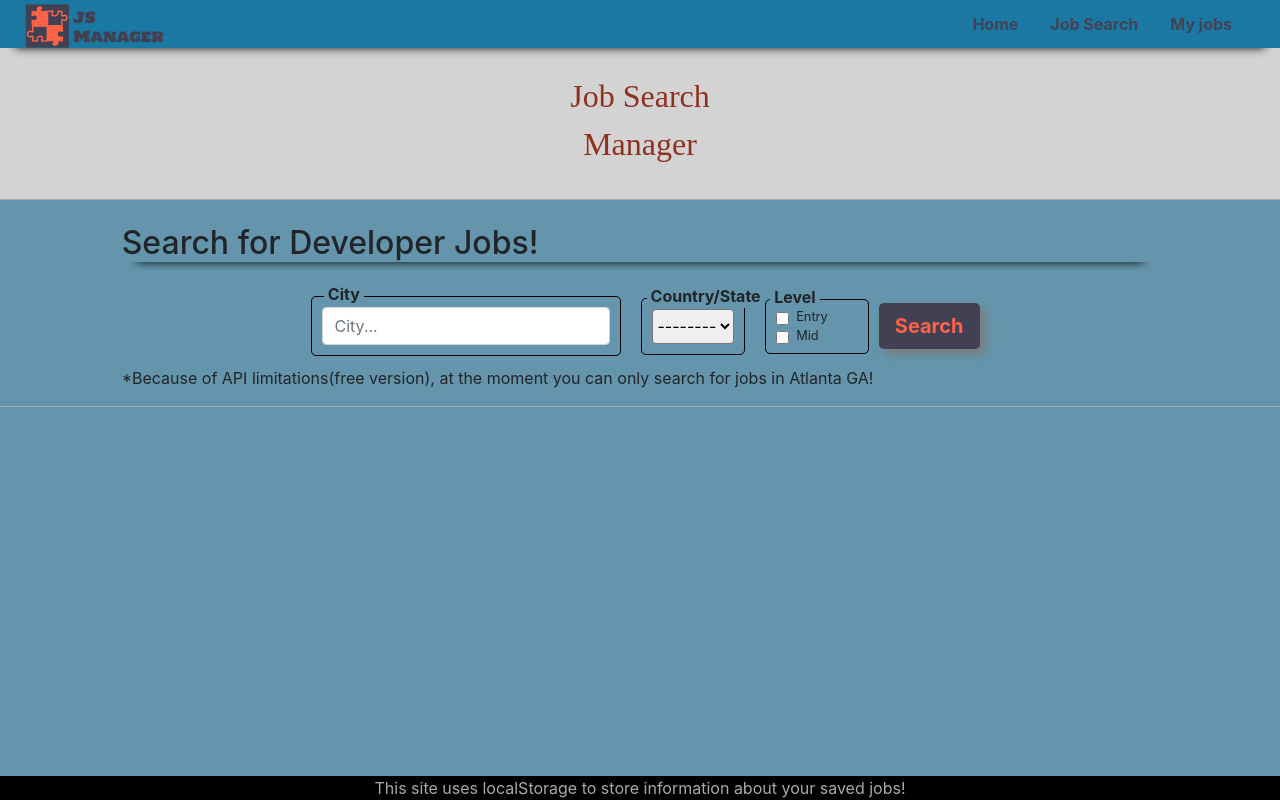
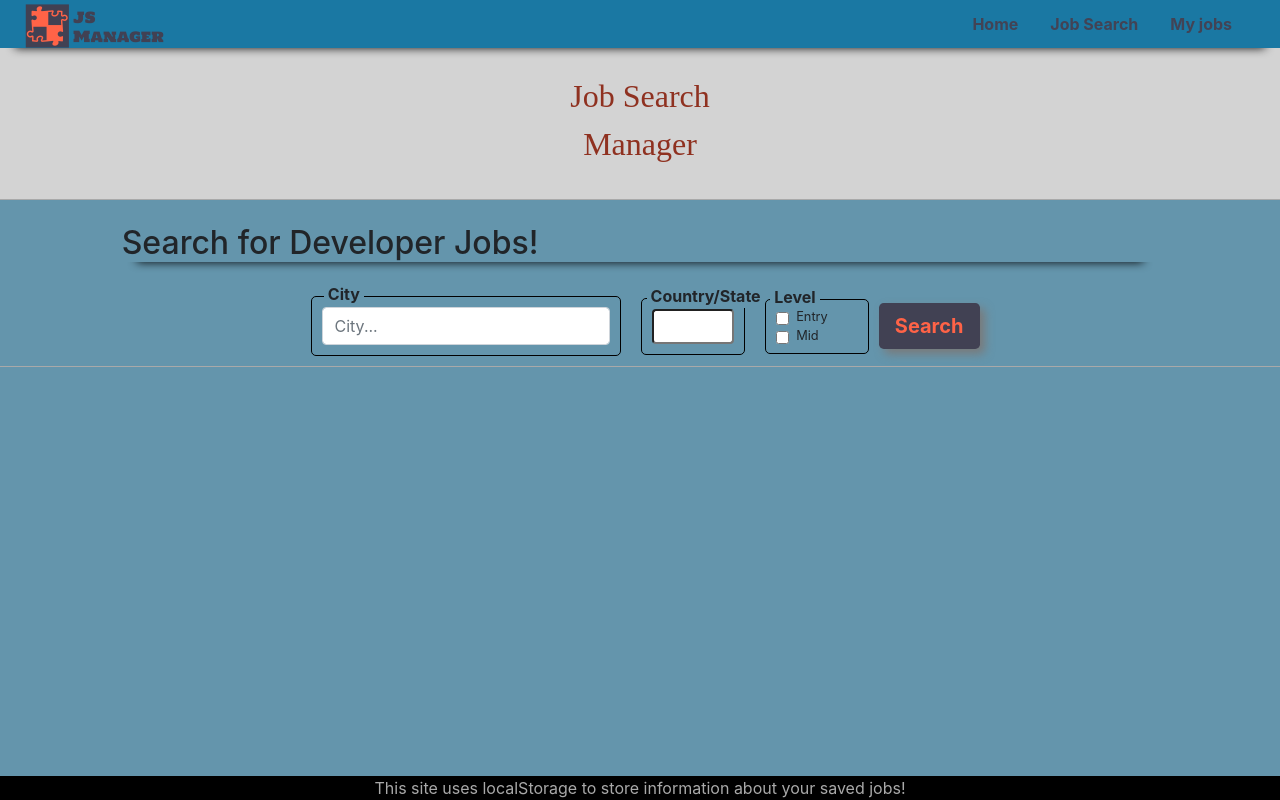
Before and after one commit to ClauMaj/reactproject, a React (Create React App) app: page /jobsearch in a window 1280 px wide. Built offline with nearby package versions, Linux system fonts and the light colour scheme; a web font is replaced by a local one.

Commit message:
change select to datalist

```diff
--- a/src/components/JobSearch.js
+++ b/src/components/JobSearch.js
@@ -23,7 +23,7 @@ const JobSearch = () => {
   // receive dispatch functions
   const dispatch = useDispatch()
 
-  // set form input to local storage
+  // set form input to local state
   const [pickedCity, setPickedCity] = useState('Atlanta');
   const [pickedCountry, setPickedCountry] = useState('GA');
   const [checkEntry, setCheckEntry] = useState(false);
@@ -132,10 +132,11 @@ const JobSearch = () => {
               {/* end input field */}
               <div className="form-group-select">
                 <label>Country/State</label>
-                <select className="form-select form-select-lg" onChange={(e) => { setPickedCountry(e.target.value) }}>
+                <input list="datacountry" className="form-select form-select-lg" />
+                <datalist id="datacountry" className="form-select form-select-lg" onChange={(e) => { setPickedCountry(e.target.value) }}>
                   <option value="" >-----------------</option>
                   {usStates}{allCountries}
-                </select>
+                </datalist>
               </div>
               {/* end select field */}
 
@@ -145,19 +146,19 @@ const JobSearch = () => {
                   <input className="form-check-input" type="checkbox" onChange={(e) => { setCheckEntry(e.target.checked) }} />
                   <label className="form-check-label" htmlFor="flexCheckDefault">
                     Entry
-  </label>
+                  </label>
                 </div>
                 <div className="form-check">
                   <input className="form-check-input" type="checkbox" onChange={(e) => { setCheckMid(e.target.checked) }} />
                   <label className="form-check-label" htmlFor="flexCheckChecked">
                     Mid
-  </label>
+                  </label>
                 </div>
               </div>
               {/* end checkboxes section */}
               <Button type='submit' className='buttonApp' variant="primary" size="lg">Search</Button>
             </form>
-            <p>*Because of API limitations(free version), at the moment you can only search for jobs in Atlanta GA!</p>
+            {/* <p>*Because of API limitations(free version), at the moment you can only search for jobs in Atlanta GA!</p> */}
           </div>
         </div>
       </div>
```
